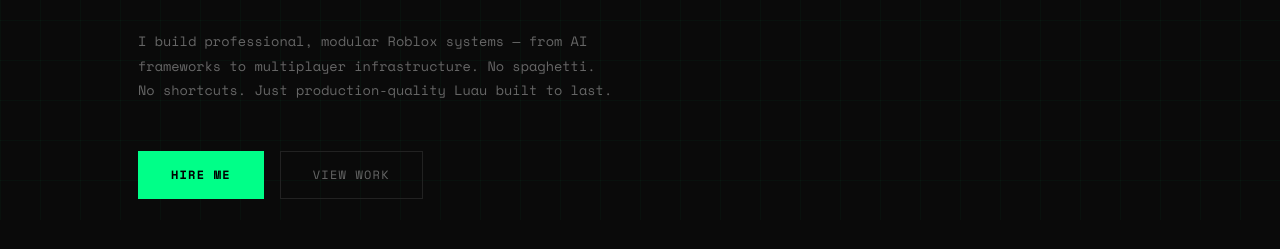
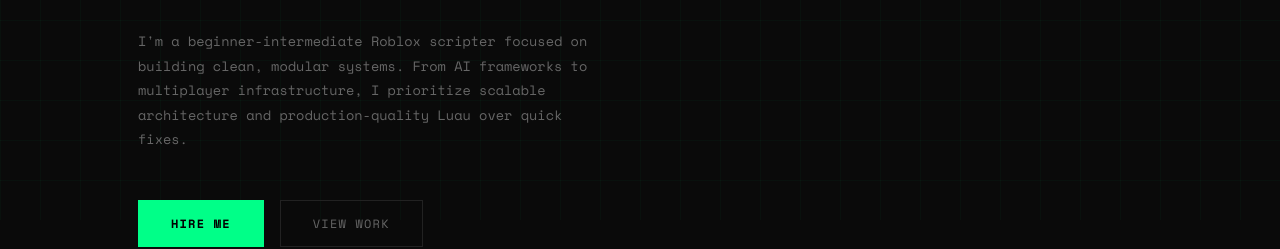
Before and after one commit to sinaadevs/sinaadevs.github.io, a plain HTML site: page index.html in a window 1280 px wide. Shown: the part 580-829 px from the top of the page. Drawn offline with nearby package versions, Linux system fonts and the light colour scheme.

Commit message:
Update index.html

```diff
--- a/index.html
+++ b/index.html
@@ -631,7 +631,7 @@
     <span>Scalable code.<span class="cursor"></span></span>
   </h1>
   <p class="hero-desc">
-    I build professional, modular Roblox systems — from AI frameworks to multiplayer infrastructure. No spaghetti. No shortcuts. Just production-quality Luau built to last.
+    I'm a beginner-intermediate Roblox scripter focused on building clean, modular systems. From AI frameworks to multiplayer infrastructure, I prioritize scalable architecture and production-quality Luau over quick fixes.
   </p>
   <div class="hero-cta">
     <a href="#contact" class="btn btn-primary">Hire Me</a>
```
